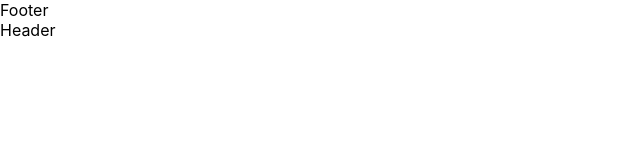
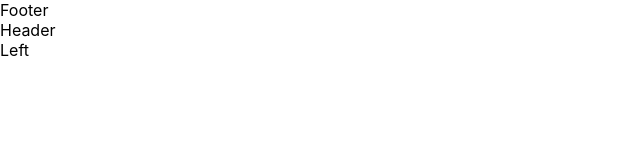
Before and after one commit to cqxg/rsschool-2019Q1-cv, a React (Create React App) app: page / in a window 1280 px wide. Shown: the top 160 px of the page, without its empty margins (0-640 px from the left). Built offline with nearby package versions, Linux system fonts and the light colour scheme.

Commit message:
feat: add LeftCol import

```diff
--- a/src/App.js
+++ b/src/App.js
@@ -1,11 +1,15 @@
 import React from 'react';
+
+import Header from './components/Header/Header'
+import LeftCol from './components/LeftCol/LeftCol'
 import Footer from './components/Footer/Footer'
-import Header from './components/Header/Header'
+
 
 const App = () => (
     <div className="app-wrapper">
         <Footer />
         <Header />
+        <LeftCol />
 
     </div>
 );
```
